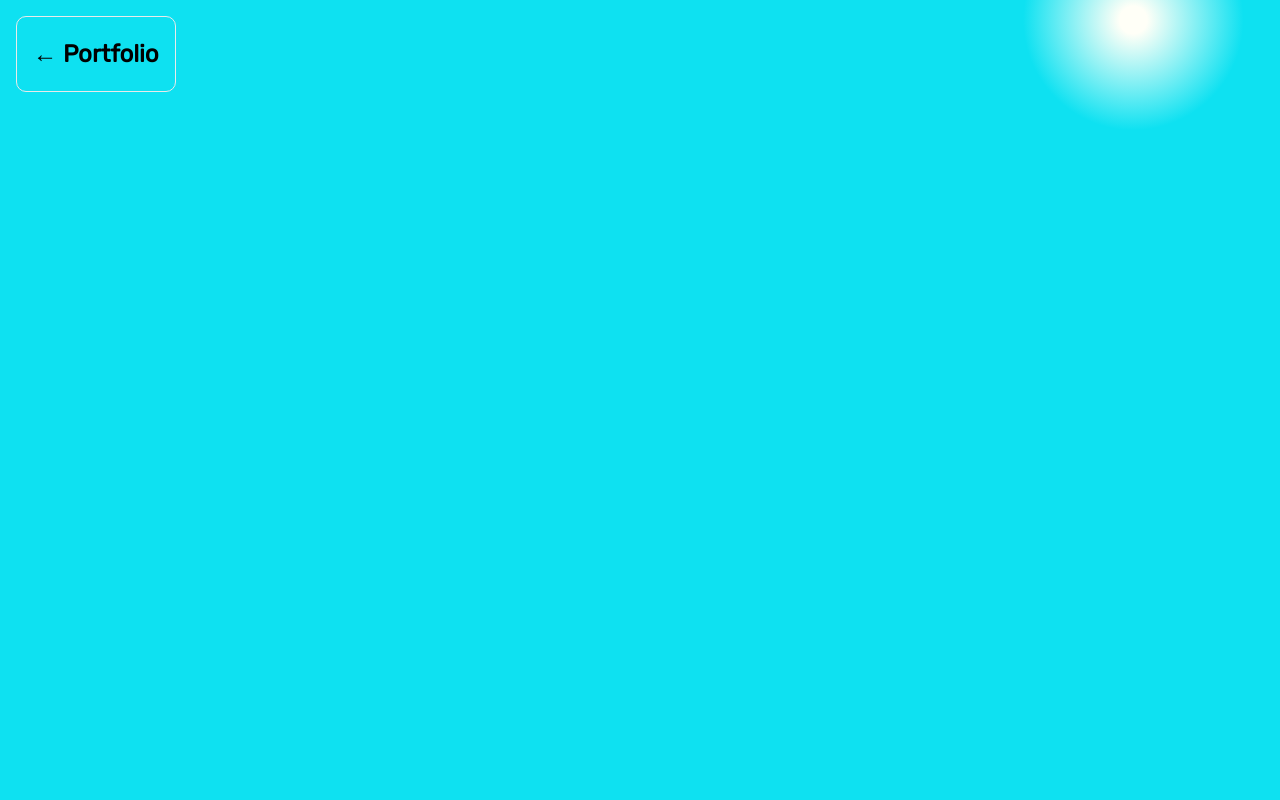
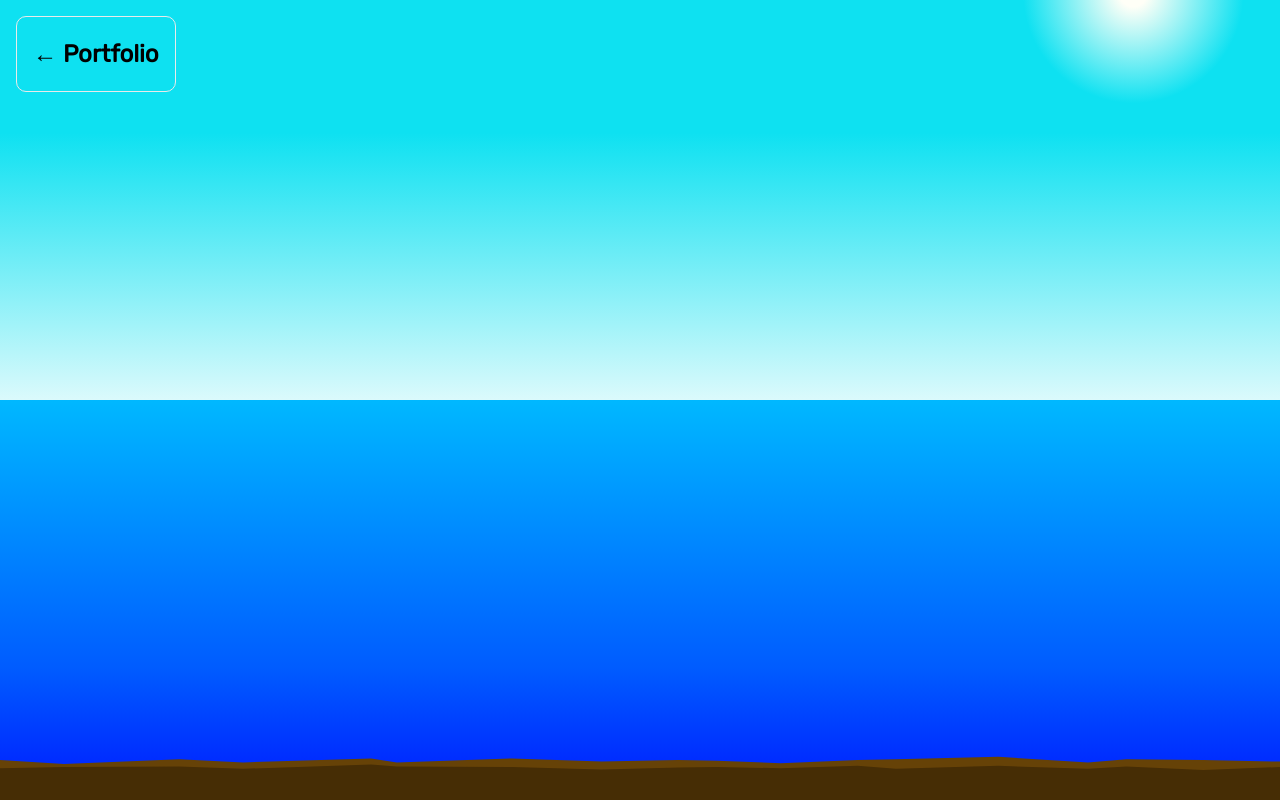
Before and after one commit to michaelyinopen/my-fancy-portfolio, a Next.js app: page /concept-art in a window 1280 px wide. Built offline with nearby package versions, Linux system fonts and the light colour scheme.

Commit message:
seabedrock

```diff
--- a/pages/concept-art.js
+++ b/pages/concept-art.js
@@ -14,13 +14,16 @@ export default function ConceptArt() {
         </a>
       </Link>
       <div className={styles.page}>
-        <div className={styles.portion}>
-          <div className={styles.sky} />
+        <div className={styles.sky}>
+          <div className={styles.skyContent} />
         </div>
-        <div className={styles['sea-surface']} />
-        <div className={styles['shallow-sea']} />
-        <div className={styles['deep-sea']} />
-        <div className={styles['seabed']} />
+        <div className={styles.seaSurface} />
+        <div className={styles.seaShallow} />
+        <div className={styles.seaDeep} />
+        <div className={styles.seaBed}>
+          <div className={styles.seaBedRock} />
+          <div className={styles.seaBedRock2} />
+        </div>
       </div>
     </div>
   )
--- a/styles/ConceptArt.module.css
+++ b/styles/ConceptArt.module.css
@@ -12,20 +12,31 @@
   z-index: 1;
 }
 
+.card:hover, .card:focus, .card:active {
+  color: #0070f3;
+  border-color: #0070f3;
+}
+
+.card h2 {
+  font-size: 1.5rem;
+}
+
 .page {
   height: 100vh;
   width: 100vw;
   display: grid;
-  grid-template-rows: 1fr 1fr 1fr 1fr 1fr;
+  grid-template-rows: 1fr 2fr 2fr 1fr;
+  grid-template-columns: 1fr 1fr;
+  grid-template-areas: "sky sky" "seaSurface seaSurface" "seaShallow seaDeep" "seaBed seaBed";
 }
 
-.portion {
-  flex: 1 0;
+.sky {
+  grid-area: sky;
   overflow: hidden;
   position: relative;
 }
 
-.sky {
+.skyContent {
   height: 30vh;
   width: 30vw;
   background: radial-gradient(circle at 61.8% 100px, #fffff7 5%, #0ee1f1 40%);
@@ -34,11 +45,42 @@
   right: 0;
 }
 
-.card:hover, .card:focus, .card:active {
-  color: #0070f3;
-  border-color: #0070f3;
+.seaSurface {
+  grid-area: seaSurface;
+  background: linear-gradient(#0ee1f1, #dbfafc);
 }
 
-.card h2 {
-  font-size: 1.5rem;
+.seaShallow {
+  grid-area: seaShallow;
+  background: linear-gradient(#00b8ff, #005cff);
 }
+
+.seaDeep {
+  grid-area: seaDeep;
+  background: linear-gradient(#00b8ff, #005cff);
+}
+
+.seaBed {
+  grid-area: seaBed;
+  background: linear-gradient(#005cff, #0019ff);
+  overflow: hidden;
+  position: relative;
+}
+
+.seaBedRock {
+  clip-path: polygon(0% 50%, 5% 55%, 14% 49%, 19% 53%, 29% 48%, 31% 53%, 40% 48%, 47% 52%, 53% 50%, 56% 51%, 61% 54%, 67% 50%, 70% 49%, 78% 46%, 85% 53%, 88% 49%, 94% 50%, 100% 52%, 100% 100%, 0% 100%);
+  background: #664207;
+  position: absolute;
+  bottom: 0;
+  height: 60%;
+  width: 100%;
+}
+
+.seaBedRock2 {
+  clip-path: polygon(0% 100%, 100% 100%, 100% 45%, 94% 50%, 88% 44%, 85% 48%, 78% 43%, 70% 48%, 67% 43%, 61% 47%, 56% 45%, 53% 46%, 47% 49%, 40% 45%, 31% 44%, 29% 41%, 19% 48%, 14% 44%, 5% 45%, 0% 47%);
+  background: #462d05;
+  position: absolute;
+  bottom: 0;
+  height: 45%;
+  width: 100%;
+}
```
